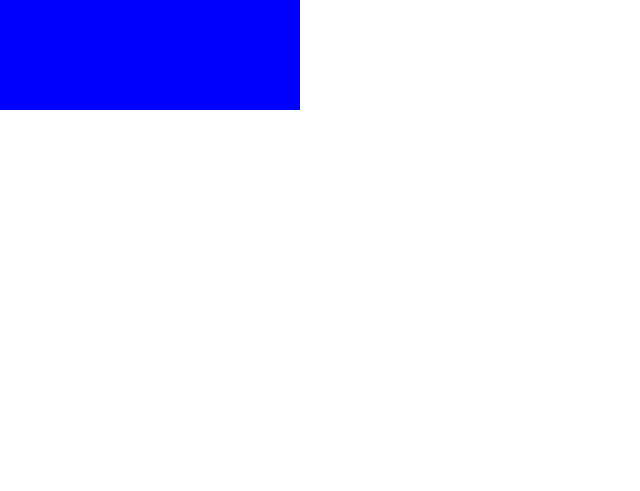
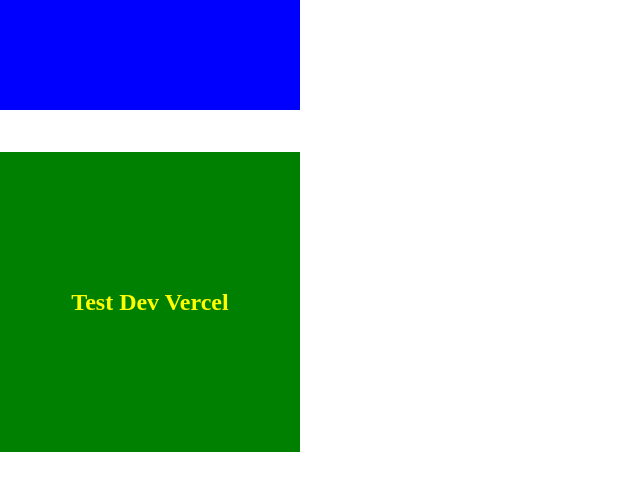
Before and after one commit to KnyazevMA/kanban-board, a website built with Vite: page index.html in a window 1280 px wide. Shown: the part 211-702 px from the top of the page, without its empty margins (0-640 px from the left). Built offline with nearby package versions, Linux system fonts and the light colour scheme.

Commit message:
Test Init

```diff
--- a/index.html
+++ b/index.html
@@ -8,6 +8,7 @@
   </head>
   <body>
     <h1 class="test">Hello World!</h1>
+    <h2 class="test-dev">Test Dev Vercel</h2>
     <script type="module" src="/src/main.js"></script>
   </body>
 </html>
--- a/src/styles/style.scss
+++ b/src/styles/style.scss
@@ -18,3 +18,14 @@
     background-color: blue;
     color: red;
 }
+
+.test-dev {
+    width: 300px;
+    height: 300px;
+    display: flex;
+    flex-direction: column;
+    justify-content: center;
+    align-items: center;
+    background-color: green;
+    color: yellow;
+}
```
Also changed, not shown: src/css/style.css, 1 other file.
